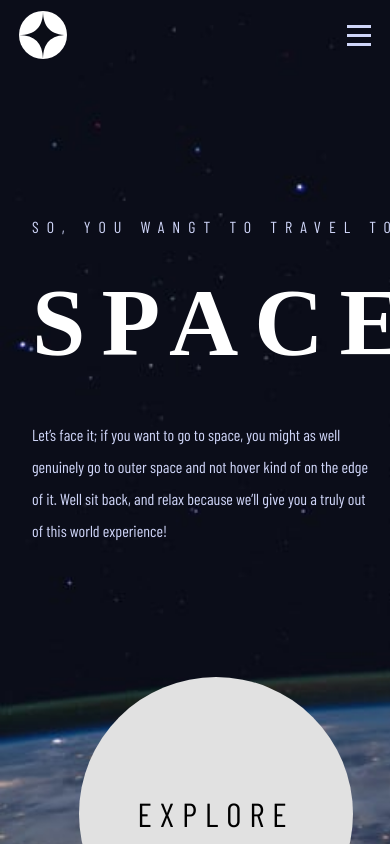
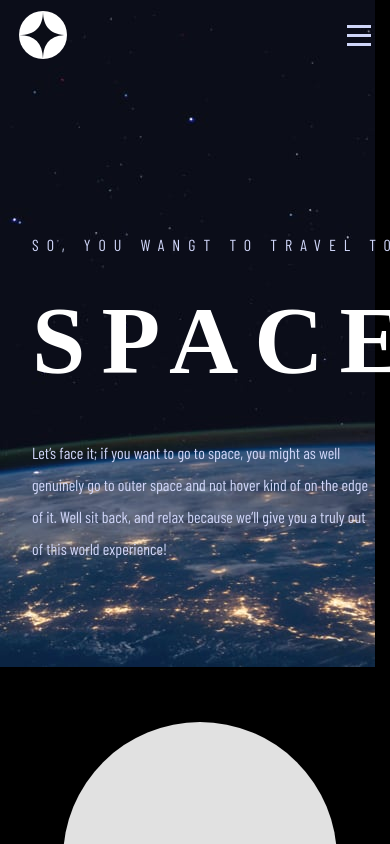
Before and after one commit to MohdSaquib114/Space-Tourism-Site, a React (Vite) app: page / in a window 390 px wide. Shown: the top 844 px of the page. Built offline with nearby package versions, Linux system fonts and the light colour scheme; a web font is replaced by a local one.

Commit message:
update files

```diff
--- a/src/Component/Home.jsx
+++ b/src/Component/Home.jsx
@@ -4,7 +4,7 @@ import style from './Home.module.css'
 const Home = () => {
   return (
    <section className={style.section}>
-<article className={style.article}>
+    <div className={style.container}><article className={style.article}>
   <h5 style={{color:'rgb(208, 214, 249)',letterSpacing:'.5rem', lineHeight:'0rem'}}>SO, YOU WANGT TO TRAVEL TO</h5>
   <h1 style={{color:'rgb(255,255,255)',lineHeight:'0rem'}}>SPACE</h1>
   <p style={{color:'rgb(208, 214, 249)',lineClamp:'3',fontWeight:'200'}}>Let’s face it; if you want to go to space, you might
@@ -15,6 +15,8 @@ const Home = () => {
 <button className={style.btn}>
  <div> EXPLORE</div>
 </button>
+</div>
+
    </section>
 
   )
--- a/src/Component/Home.module.css
+++ b/src/Component/Home.module.css
@@ -78,17 +78,23 @@
         grid-template-columns: auto;
         gap: 0;
         background-image: url('../assets/home/background-home-tablet.jpg');
-        /* background-size: contain; */
+        background-size: cover;
         width: 100%;
         height: max-content;
-        padding-top: 200px;
+        /* padding-top: 200px; */
+        /* top: 50%; / */
+    }
+    .container{
+        position: relative;
+        top: 25%;
+        transform:translateY(25%-25px);
     }
 
 }
 @media (max-width:630px) {
     .section{
         background-image: url('../assets/home/background-home-mobile.jpg');
-        background-size: cover;
+        background-size: auto;
     }
     .article{
        width: 400px;
```
